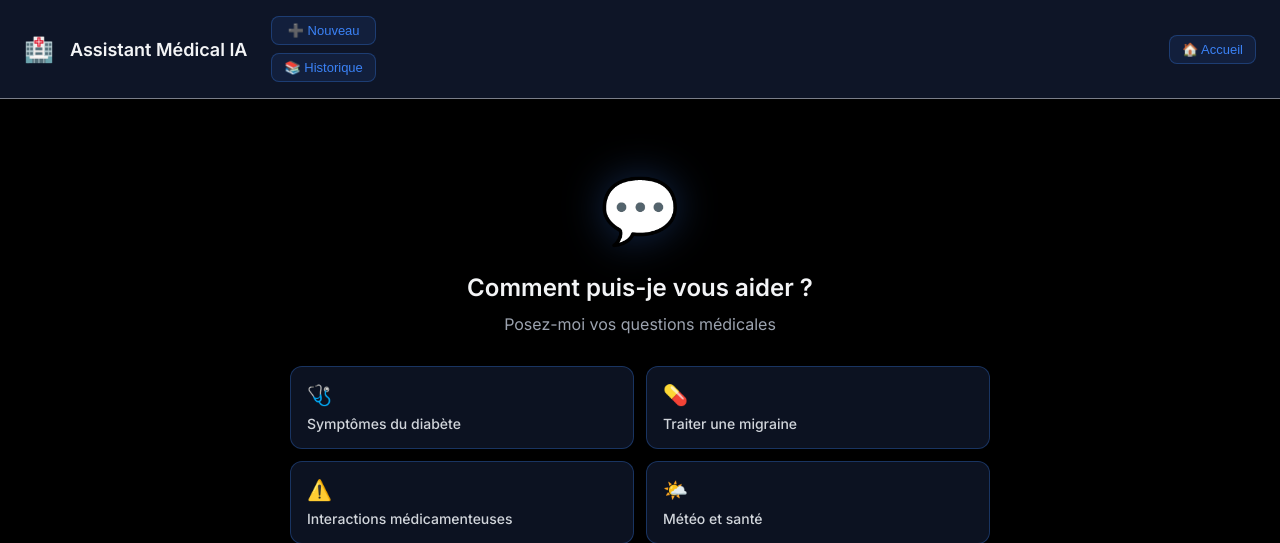
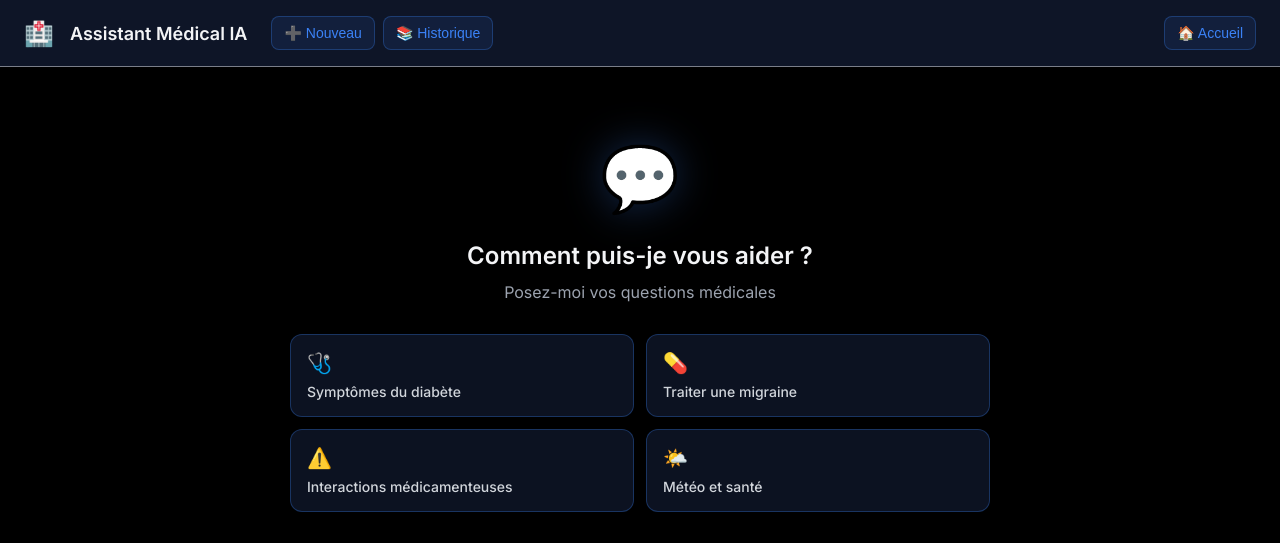
Before and after one commit to cha454/-medical-ai-assistant, a Flask app: page /chat in a window 1280 px wide. Shown: the top 543 px of the page. Run offline with Flask 2, Linux system fonts and the light colour scheme; some libraries are stand-ins or nearby versions.

Commit message:
Fix: Boutons Nouveau/Historique côte à côte horizontalement

```diff
--- a/templates/chat.html
+++ b/templates/chat.html
@@ -57,7 +57,7 @@
 
         .header-buttons-left {
             display: flex;
-            flex-direction: column;
+            flex-direction: row;
             gap: 8px;
             margin-left: 8px;
         }
@@ -71,10 +71,10 @@
         .btn-icon {
             background: rgba(59, 130, 246, 0.1);
             border: 1px solid rgba(59, 130, 246, 0.3);
-            padding: 6px 12px;
+            padding: 8px 12px;
             border-radius: 8px;
             cursor: pointer;
-            font-size: 13px;
+            font-size: 14px;
             transition: all 0.2s;
             color: #3b82f6;
             white-space: nowrap;
```
